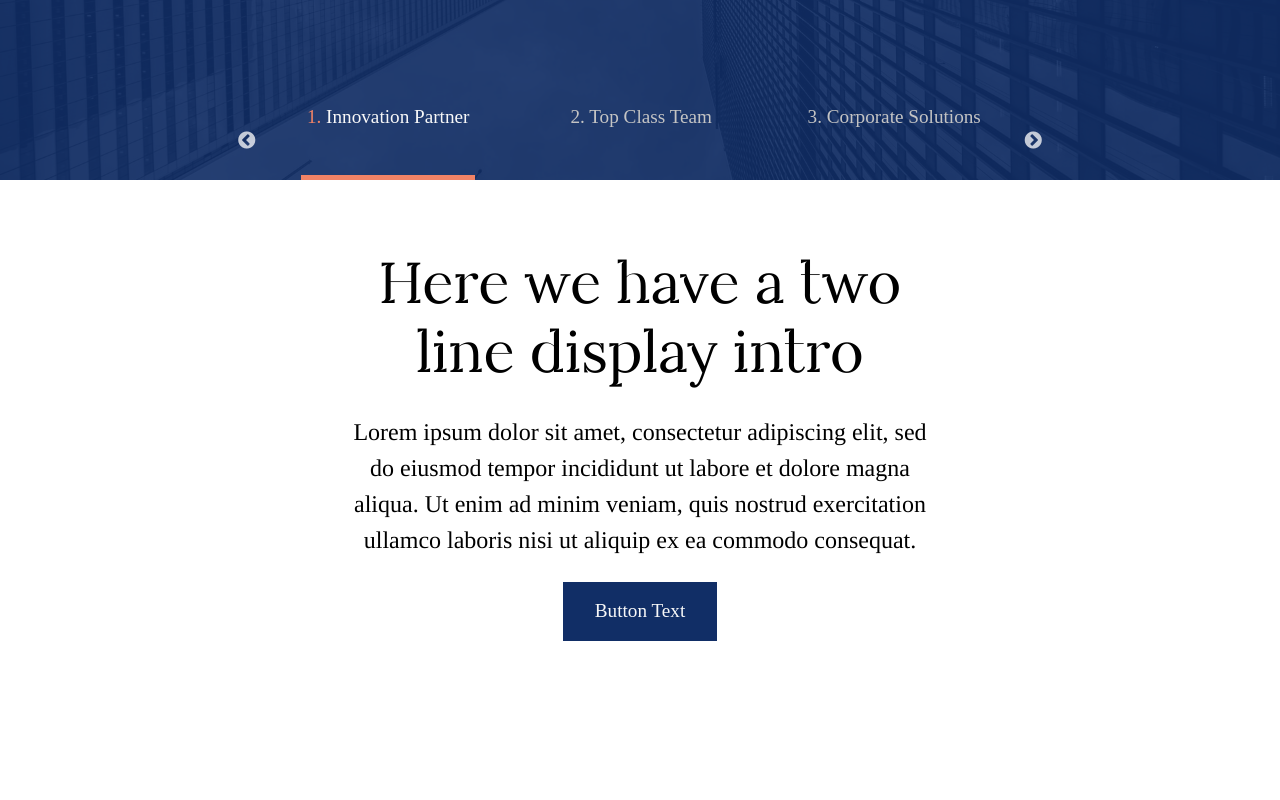
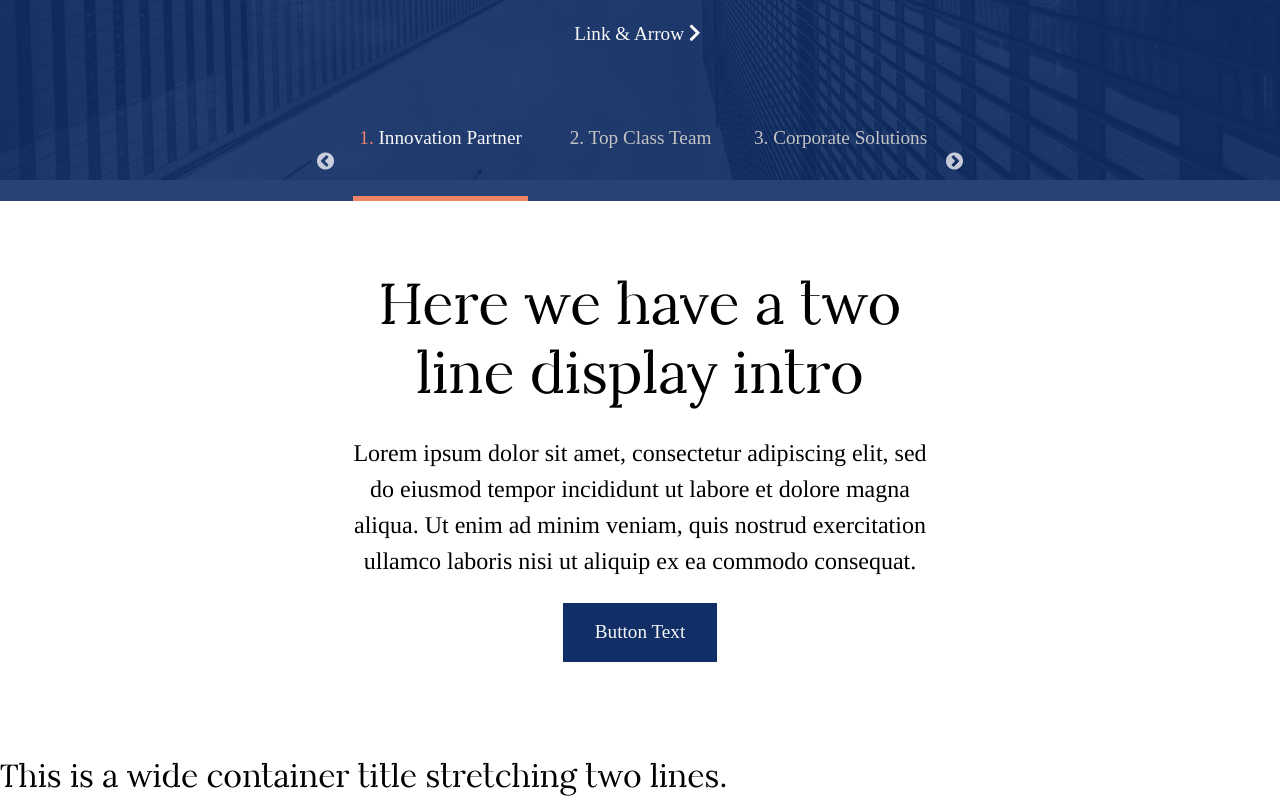
Before and after one commit to bluemonkey1130/react-verse, a React (Create React App) app: page / in a window 1280 px wide. Shown: the part 500-1300 px from the top of the page. Before the commit the page ends 1279 px from the top, so only its background shows below. Built offline with nearby package versions, Linux system fonts and the light colour scheme.

Commit message:
Moved state to app component
-Tried to move most state management to app component
-Added tabs component
-Tweaked hero css
-Added fontaweome bia CDN import

Signed-off-by: George Hawthorne <bluemonkey1130@gmail.com>

```diff
--- a/src/assets/scss/blocks/_hero.scss
+++ b/src/assets/scss/blocks/_hero.scss
@@ -9,15 +9,15 @@ section.hero {
 
       .slick-slider {
         align-items: center;
-        display: inline-flex;
+        display: flex;
         text-align: center;
         justify-content: center;
         padding: 4rem 0;
-        grid-column-start: 2;
-        grid-column-end: 12;
+        grid-column: 3 / span 8;
 
         .slick-list {
           .slick-slide {
+            z-index: 5;
             div {
               margin: 0 auto;
               z-index: 2;
@@ -46,8 +46,7 @@ section.hero {
       z-index: 2;
 
       .slick-slider {
-        grid-column-start: 2;
-        grid-column-end: 12;
+        grid-column: 3 / span 8;
         .slick-slide{
           &.slick-current {
             .tab-link{
--- a/src/assets/scss/global.scss
+++ b/src/assets/scss/global.scss
@@ -6,7 +6,7 @@
 
 // Pull in modern reset
 @import 'reset';
-@import url('https://stackpath.bootstrapcdn.com/font-awesome/4.7.0/css/font-awesome.min.css');
+@import url('https://use.fontawesome.com/releases/v5.8.1/css/all.css');
 
 // Global CSS starts
 body {
--- a/src/components/Hero/Hero.js
+++ b/src/components/Hero/Hero.js
@@ -7,47 +7,11 @@ import "slick-carousel/slick/slick.css";
 import "slick-carousel/slick/slick-theme.css";
 
 class hero extends Component {
+    // TODO: move state management to App.js
     state = {
         nav1: null,
         nav2: null,
-        slides: [
-            {
-                id: '1',
-                tabTitle: 'Innovation Partner',
-                title: 'Here we have a two line display intro veniam',
-                content: 'Lorem ipsum dolor sit amet, consectetur adipiscing elit, sed do eiusmod tempor incididunt\n' +
-                    'ut labore et dolore magna aliqua. Ut enim ad minim veniam, quis nostrud exercitation\n' +
-                    'ullamco laboris nisi ut aliquip ex ea commodo consequat.',
-                buttonText: 'Link & Arrow'
-            },
-            {
-                id: '2',
-                tabTitle: 'Top Class Team',
-                title: 'Qui Thing nearly item region official hour very.',
-                content: 'Lorem ipsum dolor sit amet, consectetur adipiscing elit, sed do eiusmod tempor incididunt\n' +
-                    'ut labore et dolore magna aliqua. Ut enim ad minim veniam, quis nostrud exercitation\n' +
-                    'ullamco laboris nisi ut aliquip ex ea commodo consequat.',
-                buttonText: 'Link & Arrow'
-            },
-            {
-                id: '3',
-                tabTitle: 'Corporate Solutions',
-                title: 'Nisi recusandae veniam minus deleniti unit nation.',
-                content: 'Lorem ipsum dolor sit amet, consectetur adipiscing elit, sed do eiusmod tempor incididunt\n' +
-                    'ut labore et dolore magna aliqua. Ut enim ad minim veniam, quis nostrud exercitation\n' +
-                    'llamco laboris nisi ut aliquip ex ea commodo consequat.',
-                buttonText: 'Link & Arrow'
-            }
-        ],
     }
-    // constructor(props) {
-    //     super(props);
-    //     this.state = {
-    //         nav1: null,
-    //         nav2: null
-    //     };
-    // }
-
     componentDidMount() {
         this.setState({
             nav1: this.slider1,
@@ -63,7 +27,7 @@ class hero extends Component {
                     fade={true}
                     ref={slider => (this.slider1 = slider)}>
                 {
-                    this.state.slides.map((slide, index) => {
+                    this.props.slides.map((slide, index) => {
                             return (
                                 <div key={slide.id}>
                                     <h1>{slide.title}</h1>
@@ -82,9 +46,10 @@ class hero extends Component {
                     ref={slider => (this.slider2 = slider)}
                     slidesToShow={3}
                     swipeToSlide={true}
+                    adaptiveHeight={true}
                     focusOnSelect={true}>
                 {
-                    this.state.slides.map((slide, index) => {
+                    this.props.slides.map((slide, index) => {
                             return (
                                 <Block
                                     key={slide.id}
@@ -106,7 +71,7 @@ class hero extends Component {
                 <Row className='slider-nav'>
                     {sliderNav}
                 </Row>
-                <Row width='align-full' className={['media']}>
+                <Row width='align-wide' className={['media']}>
                     <Block>
                         <img src={heroImg} alt='logo'/>
                     </Block>
--- /dev/null
+++ b/src/components/Tabs/Tabs.js
@@ -0,0 +1,19 @@
+import React, {Component} from 'react';
+import PropTypes from 'prop-types';
+
+class Tabs extends Component {
+
+    render() {
+        return this.props.channelOne.map((tab, index) => { // Apply function to each item in array
+            return (
+                <div>
+                    <h3>{tab.title}</h3>
+                </div>
+            )
+        })
+    }
+}
+
+Tabs.propTypes = {};
+
+export default Tabs;
--- a/src/containers/App.js
+++ b/src/containers/App.js
@@ -1,16 +1,120 @@
 import React, {Component, Fragment} from 'react'
-import {Grid, Row, Block} from "../components/Grid/Grid";
-import classes from './App.module.scss';
 import Hero from "../components/Hero/Hero";
 import PropTypes from 'prop-types';
 import Text from "../components/Text/Text";
+import Tabs from "../components/Tabs/Tabs";
 
 class App extends Component {
+    state = {
+        slides: [
+            {
+                id: '1',
+                tabTitle: 'Innovation Partner',
+                title: 'Here we have a two line display intro veniam',
+                content: 'Lorem ipsum dolor sit amet, consectetur adipiscing elit, sed do eiusmod tempor incididunt\n' +
+                    'ut labore et dolore magna aliqua. Ut enim ad minim veniam, quis nostrud exercitation\n' +
+                    'ullamco laboris nisi ut aliquip ex ea commodo consequat.',
+                buttonText: 'Link & Arrow'
+            },
+            {
+                id: '2',
+                tabTitle: 'Top Class Team',
+                title: 'Qui Thing nearly item region official hour very.',
+                content: 'Lorem ipsum dolor sit amet, consectetur adipiscing elit, sed do eiusmod tempor incididunt\n' +
+                    'ut labore et dolore magna aliqua. Ut enim ad minim veniam, quis nostrud exercitation\n' +
+                    'ullamco laboris nisi ut aliquip ex ea commodo consequat.',
+                buttonText: 'Link & Arrow'
+            },
+            {
+                id: '3',
+                tabTitle: 'Corporate Solutions',
+                title: 'Nisi recusandae veniam minus deleniti unit nation.',
+                content: 'Lorem ipsum dolor sit amet, consectetur adipiscing elit, sed do eiusmod tempor incididunt\n' +
+                    'ut labore et dolore magna aliqua. Ut enim ad minim veniam, quis nostrud exercitation\n' +
+                    'llamco laboris nisi ut aliquip ex ea commodo consequat.',
+                buttonText: 'Link & Arrow'
+            }
+        ],
+        textArea:{
+            title: 'Here we have a two line display intro',
+            text: 'Lorem ipsum dolor sit amet, consectetur adipiscing elit, sed do eiusmod tempor incididunt\n' +
+                'ut labore et dolore magna aliqua. Ut enim ad minim veniam, quis nostrud exercitation\n' +
+                'ullamco laboris nisi ut aliquip ex ea commodo consequat.',
+            buttonText:'Button Text'
+        },
+        tabs: {
+            channelOne: [
+                {
+                    id: '13050',
+                    title: 'This is a wide container title stretching two lines.',
+                    text: 'Lorem ipsum dolor sit amet, consectetur adipiscing elit, sed do eiusmod tempor incididunt. Lorem ipsum dolor sit amet, consectetur adipiscing.',
+                    img: 'https://images.unsplash.com/photo-1486406146926-c627a92ad1ab?ixlib=rb-1.2.1&ixid=eyJhcHBfaWQiOjEyMDd9&auto=format&fit=crop&w=2700&q=80'
+                },
+                {
+                    id: '05948',
+                    title: 'This is a wide container title stretching two lines.',
+                    text: 'Lorem ipsum dolor sit amet, consectetur adipiscing elit, sed do eiusmod tempor incididunt. Lorem ipsum dolor sit amet, consectetur adipiscing.',
+                    img: 'https://images.unsplash.com/photo-1486406146926-c627a92ad1ab?ixlib=rb-1.2.1&ixid=eyJhcHBfaWQiOjEyMDd9&auto=format&fit=crop&w=2700&q=80'
+                },
+                {
+                    id: '08487',
+                    title: 'This is a wide container title stretching two lines.',
+                    text: 'Lorem ipsum dolor sit amet, consectetur adipiscing elit, sed do eiusmod tempor incididunt. Lorem ipsum dolor sit amet, consectetur adipiscing.',
+                    img: 'https://images.unsplash.com/photo-1486406146926-c627a92ad1ab?ixlib=rb-1.2.1&ixid=eyJhcHBfaWQiOjEyMDd9&auto=format&fit=crop&w=2700&q=80'
+                }
+            ],
+            channelTwo: [
+                {
+                    id: '130340',
+                    title: 'This is a wide container title stretching two lines.',
+                    text: 'Lorem ipsum dolor sit amet, consectetur adipiscing elit, sed do eiusmod tempor incididunt. Lorem ipsum dolor sit amet, consectetur adipiscing.',
+                    img: 'https://images.unsplash.com/photo-1486406146926-c627a92ad1ab?ixlib=rb-1.2.1&ixid=eyJhcHBfaWQiOjEyMDd9&auto=format&fit=crop&w=2700&q=80'
+                },
+                {
+                    id: '054348',
+                    title: 'This is a wide container title stretching two lines.',
+                    text: 'Lorem ipsum dolor sit amet, consectetur adipiscing elit, sed do eiusmod tempor incididunt. Lorem ipsum dolor sit amet, consectetur adipiscing.',
+                    img: 'https://images.unsplash.com/photo-1486406146926-c627a92ad1ab?ixlib=rb-1.2.1&ixid=eyJhcHBfaWQiOjEyMDd9&auto=format&fit=crop&w=2700&q=80'
+                },
+                {
+                    id: '08237',
+                    title: 'This is a wide container title stretching two lines.',
+                    text: 'Lorem ipsum dolor sit amet, consectetur adipiscing elit, sed do eiusmod tempor incididunt. Lorem ipsum dolor sit amet, consectetur adipiscing.',
+                    img: 'https://images.unsplash.com/photo-1486406146926-c627a92ad1ab?ixlib=rb-1.2.1&ixid=eyJhcHBfaWQiOjEyMDd9&auto=format&fit=crop&w=2700&q=80'
+                }
+            ],
+            channelThree: [
+                {
+                    id: '13170',
+                    title: 'This is a wide container title stretching two lines.',
+                    text: 'Lorem ipsum dolor sit amet, consectetur adipiscing elit, sed do eiusmod tempor incididunt. Lorem ipsum dolor sit amet, consectetur adipiscing.',
+                    img: 'https://images.unsplash.com/photo-1486406146926-c627a92ad1ab?ixlib=rb-1.2.1&ixid=eyJhcHBfaWQiOjEyMDd9&auto=format&fit=crop&w=2700&q=80'
+                },
+                {
+                    id: '00448',
+                    title: 'This is a wide container title stretching two lines.',
+                    text: 'Lorem ipsum dolor sit amet, consectetur adipiscing elit, sed do eiusmod tempor incididunt. Lorem ipsum dolor sit amet, consectetur adipiscing.',
+                    img: 'https://images.unsplash.com/photo-1486406146926-c627a92ad1ab?ixlib=rb-1.2.1&ixid=eyJhcHBfaWQiOjEyMDd9&auto=format&fit=crop&w=2700&q=80'
+                },
+                {
+                    id: '08448',
+                    title: 'This is a wide container title stretching two lines.',
+                    text: 'Lorem ipsum dolor sit amet, consectetur adipiscing elit, sed do eiusmod tempor incididunt. Lorem ipsum dolor sit amet, consectetur adipiscing.',
+                    img: 'https://images.unsplash.com/photo-1486406146926-c627a92ad1ab?ixlib=rb-1.2.1&ixid=eyJhcHBfaWQiOjEyMDd9&auto=format&fit=crop&w=2700&q=80'
+                }
+            ],
+        }
+    }
+
     render() {
         return (
             <Fragment>
-                <Hero/>
-                <Text/>
+                <Hero
+                    slides={this.state.slides}/>
+                <Text
+                    content={this.state.textArea}/>
+                <Tabs
+                    channelOne={this.state.tabs.channelOne}/>
             </Fragment>
 
         );
--- a/src/index.css
+++ b/src/index.css
@@ -22,7 +22,7 @@
  * This powers everything from utility class generation to breakpoints
  * to enabling/disabling pre-built components/utilities.
  */
-@import url("https://stackpath.bootstrapcdn.com/font-awesome/4.7.0/css/font-awesome.min.css");
+@import url("https://use.fontawesome.com/releases/v5.8.1/css/all.css");
 @import url("https://fonts.googleapis.com/css?family=Tinos:400,500,600,700,800&display=swap");
 .bg-primary {
   background: #112E66;
@@ -643,12 +643,14 @@ section.hero > div.slider {
 }
 section.hero > div.slider .slick-slider {
   align-items: center;
-  display: inline-flex;
+  display: flex;
   text-align: center;
   justify-content: center;
   padding: 4rem 0;
-  grid-column-start: 2;
-  grid-column-end: 12;
+  grid-column: 3/span 8;
+}
+section.hero > div.slider .slick-slider .slick-list .slick-slide {
+  z-index: 5;
 }
 section.hero > div.slider .slick-slider .slick-list .slick-slide div {
   margin: 0 auto;
@@ -670,8 +672,7 @@ section.hero > div.slider-nav {
   z-index: 2;
 }
 section.hero > div.slider-nav .slick-slider {
-  grid-column-start: 2;
-  grid-column-end: 12;
+  grid-column: 3/span 8;
 }
 section.hero > div.slider-nav .slick-slider .slick-slide.slick-current .tab-link button {
   color: #F8F8F8;
```
Also changed, not shown: src/components/Text/Text.js (+5 -17 lines), 2 other files (tests, documents, lock files or other folders).
